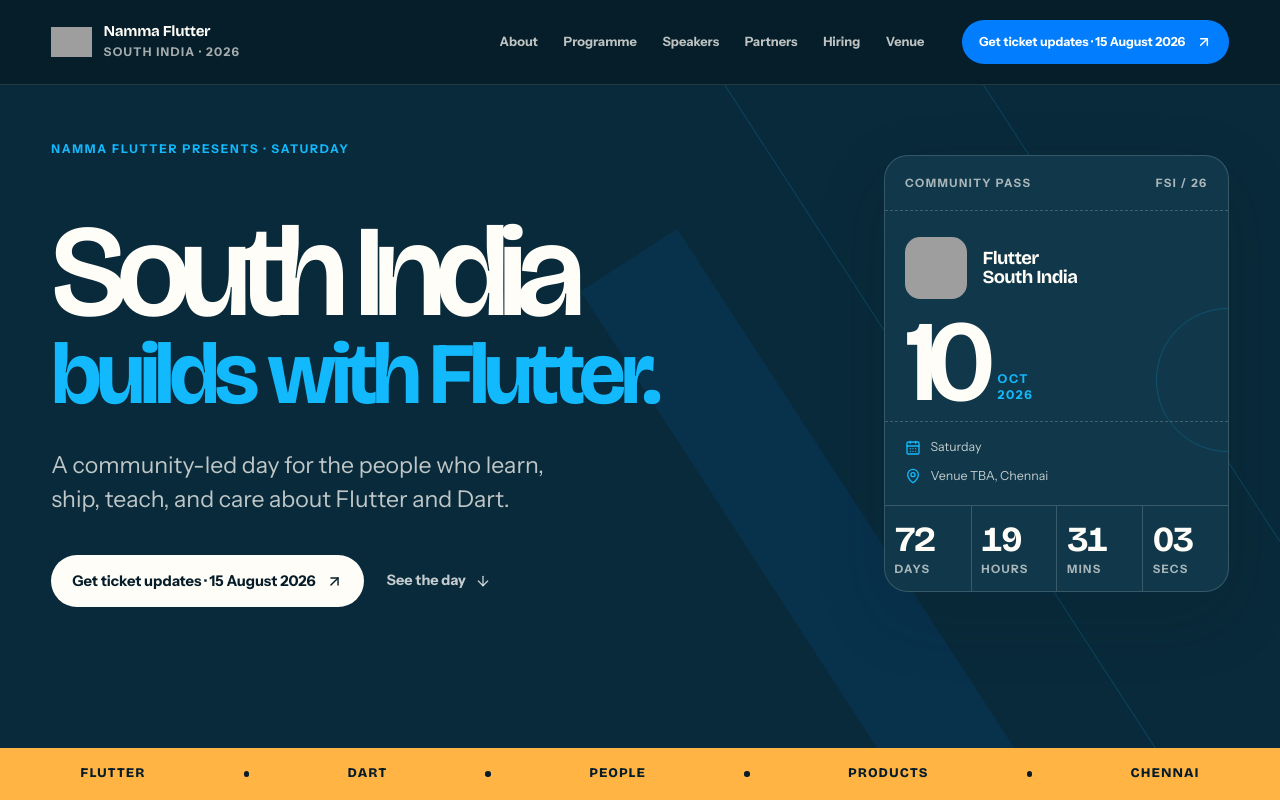
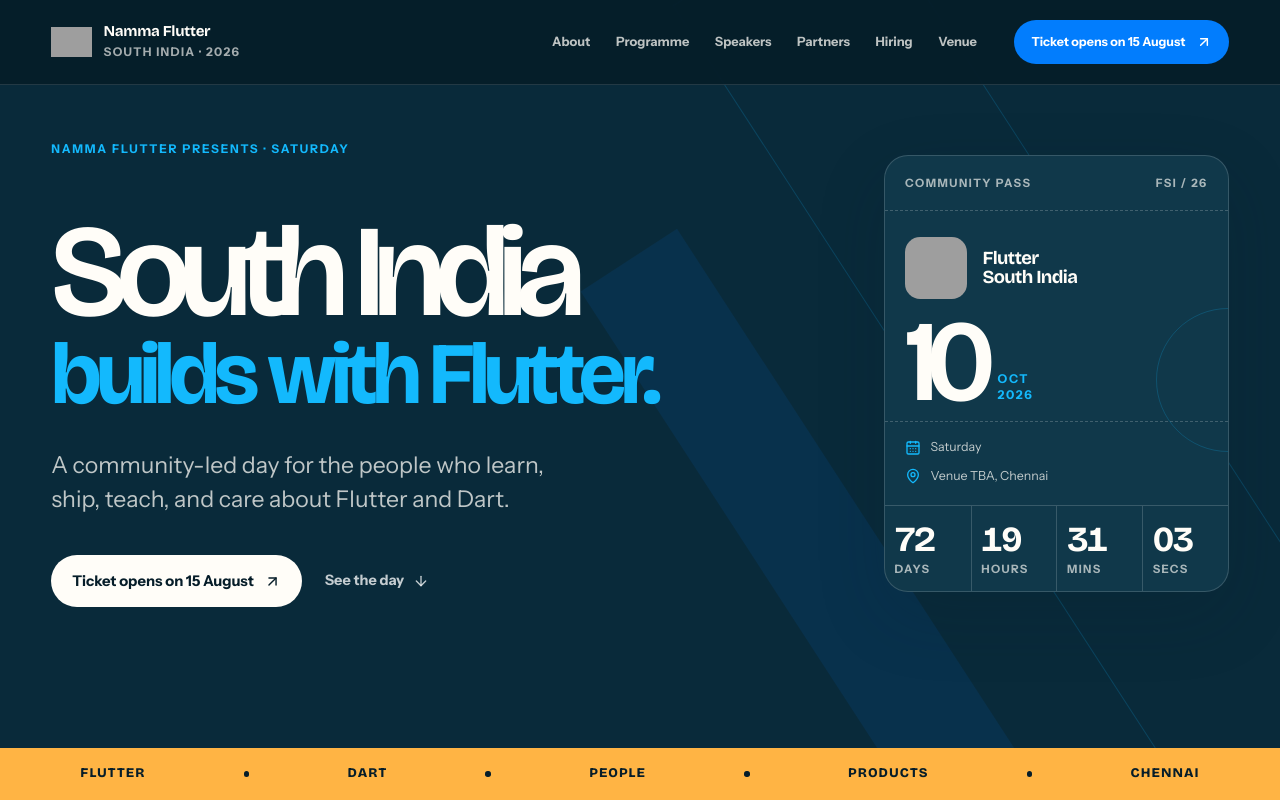
Before and after one commit to Namma-Flutter/Flutter-South-India, a Next.js app: page / in a window 1280 px wide. Shown: the top 800 px of the page. Built offline with nearby package versions, Linux system fonts and the light colour scheme; grey boxes are pictures that could not be loaded.

Commit message:
fix: clarify ticket opening date

```diff
--- a/data/event/details.ts
+++ b/data/event/details.ts
@@ -11,7 +11,7 @@
   address: "Details coming soon",
   contact,
   ticketLink: emailLink("Flutter South India 2026 | ticket updates"),
-  ticketLabel: "Get ticket updates · 15 August 2026",
+  ticketLabel: "Ticket opens on 15 August",
 } as const;
 
 export const eventNav = [
--- a/data/event/faq.ts
+++ b/data/event/faq.ts
@@ -9,7 +9,7 @@
   {
     question: "When will tickets be available?",
     answer:
-      "Tickets open on 15 August 2026. Follow Namma Flutter for ticket details and availability updates.",
+      "Ticket opens on 15 August.",
   },
   {
     question: "Is the speaker line-up final?",
```
